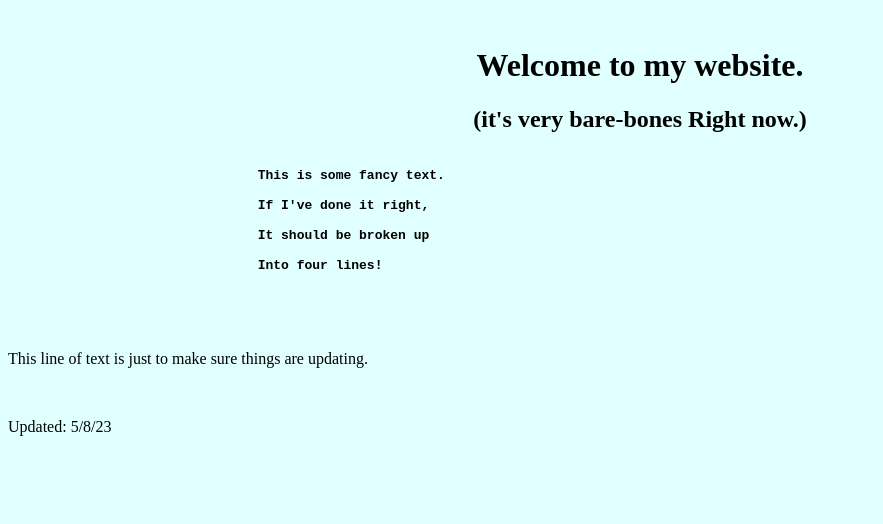
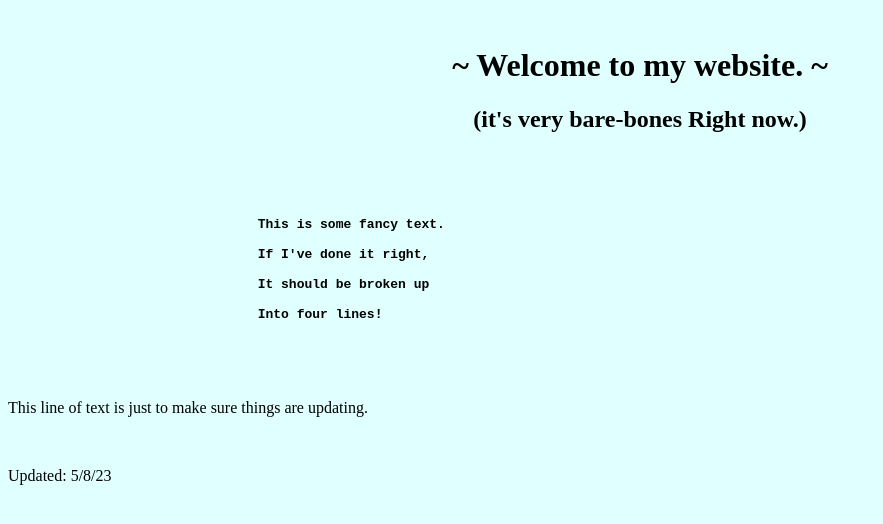
Before and after one commit to AdrienMar/adrienmar.github.io, a plain HTML site: page index.html in a window 1280 px wide. Shown: the whole page, without its empty margins (0-883 px from the left). Drawn offline with Linux system fonts and the light colour scheme.

Commit message:
Update index.html

```diff
--- a/index.html
+++ b/index.html
@@ -7,7 +7,7 @@
 <body style="background-color:lightcyan; font: size 60px;">
     </br>
     <!--Funky comment section, woo-->
-                <h1 style="text-align: center;">Welcome to my website.</h1>
+                <h1 style="text-align: center;">~ Welcome to my website. ~</h1>
                 </hr>
 </body>
 
@@ -16,6 +16,8 @@
 </body>
 
 <body style="font: size 20px; background-color: black; color: aliceblue;">
+        </br>
+        </br>
         <pre>
             <b>
                                 This is some fancy text.
```
